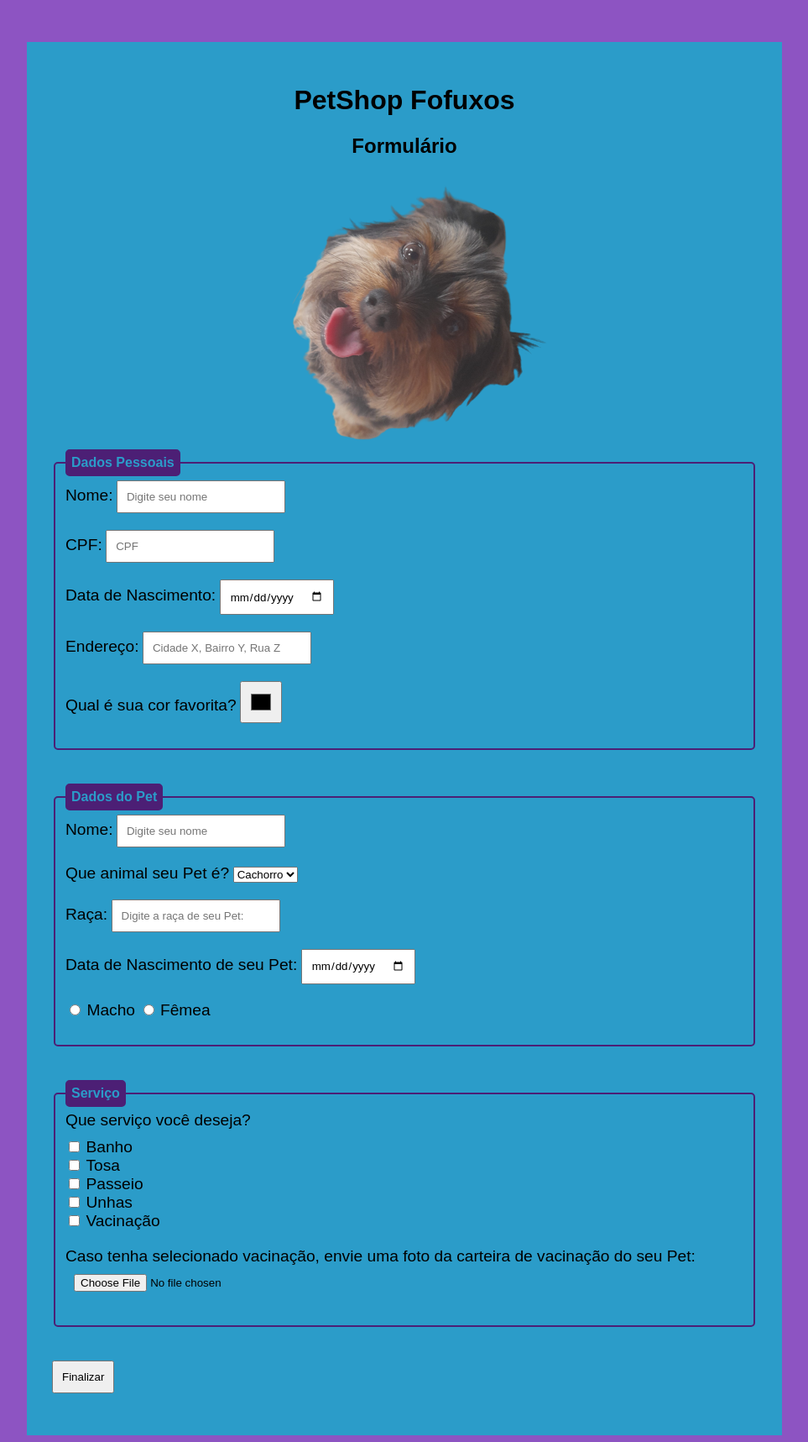
After one commit to Thiago0808/timeline, a PHP site: page /public/projects/form/petshop/petshop.html in a window 1280 px wide. The commit adds this page. Shown: the whole page at 84% size, without its empty margins (158-1121 px from the left). Run offline with PHP 8.4, Linux system fonts and the light colour scheme.

Commit message:
feat: Adiciona projeto - Formulários

```diff
--- /dev/null
+++ b/public/projects/form/petshop/petshop.html
@@ -0,0 +1,106 @@
+<!DOCTYPE html>
+<html lang="pt-br">
+<head>
+    <meta charset="UTF-8">
+    <meta http-equiv="X-UA-Compatible" content="IE=edge">
+    <meta name="viewport" content="width=device-width, initial-scale=1.0">
+    <title>Formulário</title>
+    <link rel="stylesheet" href="style.css">
+</head>
+<body>
+    <div class="container">
+        <h1>PetShop Fofuxos</h1>
+        <h2>Formulário</h2>
+        <img src="jack.png" alt="Jack">
+        <form action="" method="post">
+            <fieldset>
+                <legend>Dados Pessoais</legend>
+                <div>
+                    <label for="n">Nome:</label>
+                    <input type="text" name="nome" id="n" placeholder="Digite seu nome" required>
+                </div>
+                <div>
+                    <label for="rg">CPF:</label>
+                    <input type="number" name="cpf" id="cpf" placeholder="CPF">
+                </div>
+                <div>
+                    <label for="nasc">Data de Nascimento:</label>
+                    <input type="date" name="nasc" id="nasc">
+                </div>
+                <div>
+                    <label for="endereco">Endereço:</label>
+                    <input type="text" name="endereco" id="endereco" placeholder="Cidade X, Bairro Y, Rua Z" required>
+                </div>
+                <div>
+                    <label for="cor">Qual é sua cor favorita?</label>
+                    <input type="color" name="cor" id="cor" >
+                </div>
+            </fieldset>
+
+            <fieldset>
+                <legend>Dados do Pet</legend>
+                <div>
+                    <label for="n">Nome:</label>
+                    <input type="text" name="nome" id="n" placeholder="Digite seu nome" required>
+                </div>
+                <div>
+                    <label for="animal">Que animal seu Pet é?</label>
+                    <select name="animal" id="animal">
+                        <option >Cachorro</option>
+                        <option >Gato</option>
+                        <option >Hamster</option>
+                        <option >Coelho</option>
+                        <option >Pássaro</option>
+                        <option >Outro</option>
+                    </select>
+                </div>
+                <div>
+                    <label for="raca">Raça:</label>
+                    <input type="text" name="raca" id="raca" placeholder="Digite a raça de seu Pet:" required>
+                </div>
+                <div>
+                    <label for="nasc">Data de Nascimento de seu Pet:</label>
+                    <input type="date" name="nasc" id="nasc">
+                </div>
+                <div>
+                    <input type="radio" name="genero" id="macho" value="macho">
+                    <label for="macho">Macho</label>
+                    <input type="radio" name="genero" id="femea" value="femea">
+                    <label for="femea">Fêmea</label>
+                </div>
+            </fieldset>
+
+            <fieldset>
+                <legend>Serviço</legend>
+                <div>
+                    <p>Que serviço você deseja?</p>
+                    <input type="checkbox" name="banho" id="banho">
+                    <label for="banho">Banho</label>
+                    <br>
+                    <input type="checkbox" name="tosa" id="tosa">
+                    <label for="tosa">Tosa</label>
+                    <br>
+                    <input type="checkbox" name="passeio" id="passeio">
+                    <label for="passeio">Passeio</label>
+                    <br>
+                    <input type="checkbox" name="unhas" id="unhas">
+                    <label for="unhas">Unhas</label>
+                    <br>
+                    <input type="checkbox" name="vacinacao" id="vacinacao">
+                    <label for="vacinacao">Vacinação</label>
+                </div>
+                <div>
+                    <label for="foto" class="vacina">Caso tenha selecionado vacinação, envie uma foto da carteira de vacinação do seu Pet:</label>
+                    <input type="file" name="foto" id="foto">
+                </div>
+            </fieldset>
+
+            <div>
+                <input type="submit" value="Finalizar">
+                <!-- <input type="reset" value="Apagar Tudo"> -->
+            </div>
+        </form>
+    </div>
+
+</body>
+</html>
--- /dev/null
+++ b/public/projects/form/petshop/style.css
@@ -0,0 +1,82 @@
+*{
+    box-sizing: border-box;
+    font-family: Arial, Helvetica, sans-serif;
+}
+
+body{
+    background-color: rgb(141, 84, 194);
+}
+
+.container{
+    max-width: 900px;
+    padding: 30px;
+    background-color: rgb(43, 156, 201);
+    margin: auto;
+    margin-top: 50px;
+    text-align: center;
+}
+
+form{
+    text-align: left;
+}
+
+img{
+    max-width: 100%;
+}
+
+fieldset{
+    border: 2px solid rgb(76, 31, 117);
+    border-radius: 5px;
+    margin-bottom: 40px;
+    max-width: 100%;
+}
+
+legend{
+    border: 2px solid rgb(76, 31, 117);
+    border-radius: 5px;
+    padding: 5px;
+    background-color: rgb(76, 31, 117);
+    color: rgb(43, 156, 201);
+    font-weight: bolder;
+
+}
+
+label{
+    font-size: 120%;
+}
+
+form div{
+    margin-bottom: 20px;
+}
+
+input{
+    padding: 10px;
+}
+
+input[type=color]{
+    width: 50px;
+    height: 50px;
+}
+
+p{
+    font-size: 120%;
+    margin: 0;
+    margin-bottom:10px
+}
+
+@media screen and (max-width: 900px){
+    .vacina{
+        font-size: 90%;
+    }
+
+    input[text=file]{
+        padding: 0;
+        border: 0;
+    }
+
+    #foto{
+        font-size: 80%;
+        border: 0;
+        max-width: 100%;
+    }
+  }
--- a/src/components/tag/style.css
+++ b/src/components/tag/style.css
@@ -19,10 +19,11 @@
   background-color: #264de4;
 }
 
-/* .php {
+.php {
   background-color: #8892be;
 }
 
+/*
 .javascript {
   background-color: #f0db4f;
   color: #323330;
```
Also changed, not shown: public/projects/form/formulario.html (added, +106 -0 lines), public/projects/form/index.css (added, +91 -0 lines), public/projects/form/index.html (added, +30 -0 lines), public/projects/form/index.php (added, +21 -0 lines), public/projects/form/pesquisa.html (added, +27 -0 lines), public/projects/form/recebe.php (added, +29 -0 lines), public/projects/form/style.css (added, +53 -0 lines), src/App.tsx (+10 -0 lines), public/img/form.png (added), public/projects/form/asfalt-light.png (added), public/projects/form/petshop/jack.jpeg (added), public/projects/form/petshop/jack.png (added).
